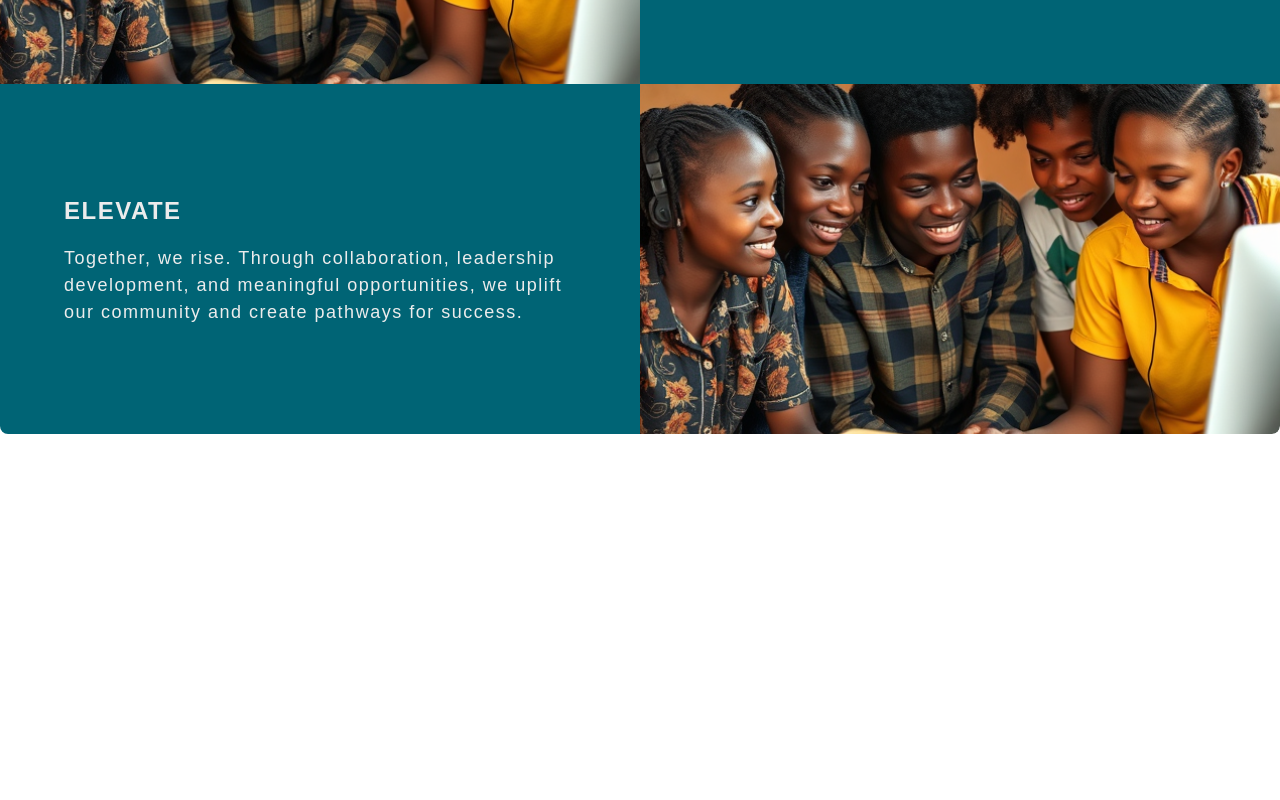
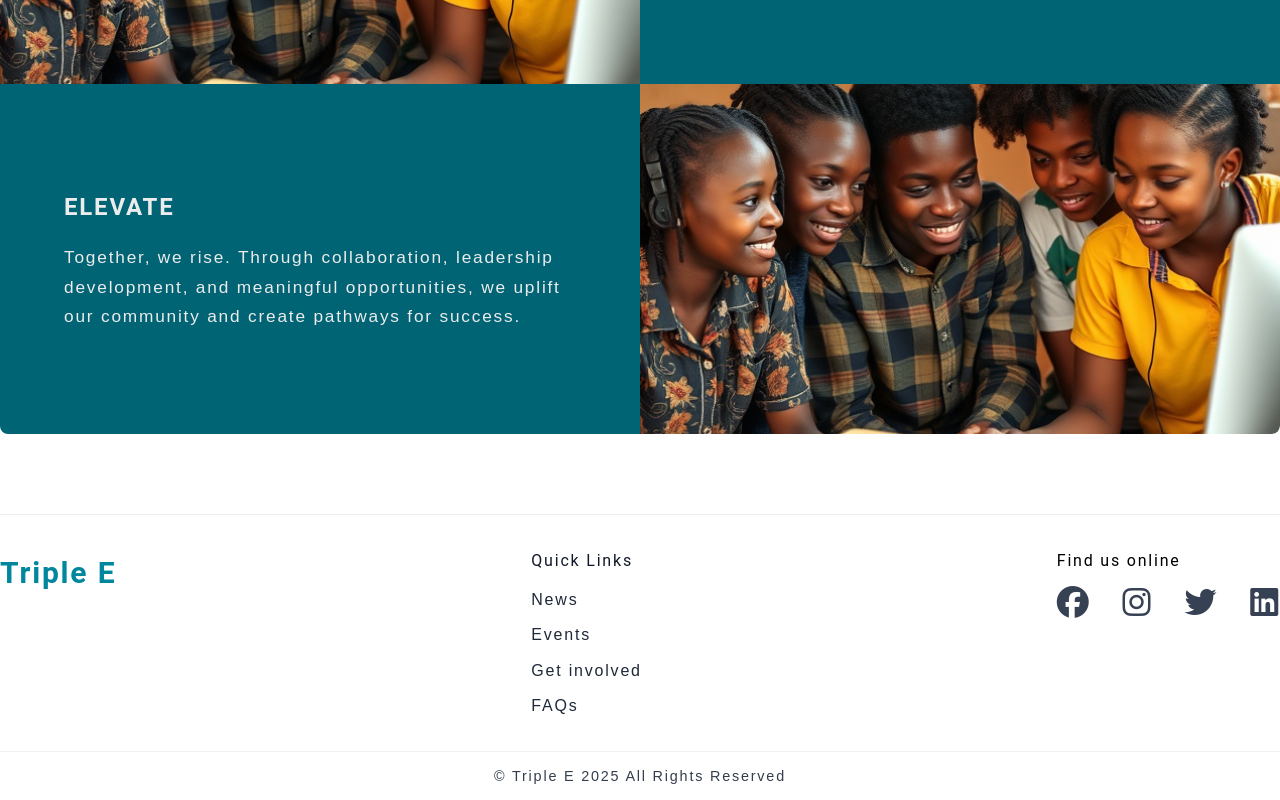
Before and after one commit to alekskimeu/triple-e, an Astro site: page / in a window 1280 px wide. Shown: the part 1380-2180 px from the top of the page. Before the commit the page ends 1894 px from the top, so only its background shows below. Built offline with nearby package versions, Linux system fonts and the light colour scheme; Astro itself is replaced by a stand-in of ours.

Commit message:
create footer component

```diff
--- a/src/components/Activity.astro
+++ b/src/components/Activity.astro
@@ -10,6 +10,6 @@ const {title, description, image} = Astro.props
     </div>
     <div class="content">
         <h4 class="font-semibold text-2xl !mb-4 uppercase title">{title}</h4>
-        <p class="text-lg">{description}</p>
+        <p class="text-[1.08rem] font-normal">{description}</p>
     </div>
 </div>
--- /dev/null
+++ b/src/components/Footer.astro
@@ -0,0 +1,50 @@
+---
+import '../styles/global.css'
+---
+
+<footer>
+    <div class="container">
+        <div class="content">
+            <h1 class="text-3xl text-[#00879E] font-bold">Triple E</h1>
+            <div>
+                <h3 class="text-gray-900 text-[1rem]">Quick Links</h3>
+                <div class="!mt-3">
+                    <ul class="flex flex-col gap-2">
+                        <li class="text-gray-800">
+                            <a href="/">News</a>
+                        </li>
+                        <li class="text-gray-800">
+                            <a href="/">Events</a>
+                        </li>
+                        <li class="text-gray-800">
+                            <a href="/">Get involved</a>
+                        </li>
+                        <li class="text-gray-800">
+                            <a href="/">FAQs</a>
+                        </li>
+                    </ul>
+                </div>
+
+            </div>
+            <div>
+                <h3>Find us online</h3>
+                <div class="!mt-3 flex items-center gap-8">
+                    <a href="" target="_blank" rel="noopener noreferrer">
+                        <i class="fab fa-facebook fa-2x text-gray-700"></i>
+                    </a>
+                    <a href="" target="_blank" rel="noopener noreferrer">
+                        <i class="fab fa-instagram fa-2x text-gray-700"></i>
+                    </a>
+                    <a href="" target="_blank" rel="noopener noreferrer">
+                        <i class="fab fa-twitter fa-2x text-gray-700"></i>
+                    </a>
+                    <a href="" target="_blank" rel="noopener noreferrer">
+                        <i class="fab fa-linkedin fa-2x text-gray-700"></i>
+                    </a>
+                </div>
+            </div>
+        </div>
+
+        <span class="flex justify-center items-center text-gray-800 !py-3 copyright">&copy; Triple E {new Date().getFullYear()} All Rights Reserved</span>
+    </div>
+</footer>
--- a/src/components/Header.astro
+++ b/src/components/Header.astro
@@ -1,7 +1,3 @@
----
-import '../styles/global.css'
----
-
 <header class="h-[4rem] py-4 !mb-3 header">
     <div class="container flex justify-between items-center h-[100%] border-b">
         <h1 class="text-2xl font-bold text-[#00879E] uppercase logo">Triple E</h1>
--- a/src/components/Hero.astro
+++ b/src/components/Hero.astro
@@ -1,8 +1,11 @@
 <section class="h-[76vh] hero">
     <div class="container rounded-lg h-[100%] relative">
-        <div class="absolute inset-y-0 left-16 bottom-[5rem] flex flex-col justify-end font-bold drop-shadow-lg">
+        <div class="absolute inset-y-0 left-16 bottom-[5rem] flex flex-col justify-end font-bold drop-shadow-lg max-w-[600px]">
             <h1 class="uppercase text-gray-300 text-3xl !mb-3">Triple E</h1>
             <h2 class="uppercase text-gray-300 text-xl">Educate &#8226; Empower	&#8226; Elevate</h2>
+            <p class="text-gray-300 font-normal !mt-3">
+                Building Minds, strengthening communities through Education, Empowerment, and Growth.
+            </p>
 
             <div class="flex items-center gap-10 !mt-8">
                 <a href="/" class="bg-[#00879E] !p-2.5 !px-3 rounded-lg text-gray-200 font-light">About us</a>
--- a/src/layouts/Layout.astro
+++ b/src/layouts/Layout.astro
@@ -1,5 +1,6 @@
 ---
-import Header from "../components/Header.astro";
+import Header from '../components/Header.astro'
+import Footer from "../components/Footer.astro";
 ---
 
 <!doctype html>
@@ -19,6 +20,7 @@ import Header from "../components/Header.astro";
 	<body>
 		<Header />
 		<slot />
+		<Footer />
 	</body>
 </html>
 
--- a/src/styles/global.css
+++ b/src/styles/global.css
@@ -1,5 +1,5 @@
 @import "tailwindcss";
-@import url("https://fonts.googleapis.com/css2?family=Barlow:ital,wght@0,100;0,200;0,300;0,400;0,500;0,600;0,700;0,800;0,900;1,100;1,200;1,300;1,400;1,500;1,600;1,700;1,800;1,900&family=Concert+One&family=Poppins:ital,wght@0,100;0,200;0,300;0,400;0,500;0,600;0,700;0,800;0,900;1,100;1,200;1,300;1,400;1,500;1,600;1,700;1,800;1,900&display=swap");
+@import url("https://fonts.googleapis.com/css2?family=Barlow:ital,wght@0,100;0,200;0,300;0,400;0,500;0,600;0,700;0,800;0,900;1,100;1,200;1,300;1,400;1,500;1,600;1,700;1,800;1,900&family=Concert+One&family=Poppins:ital,wght@0,100;0,200;0,300;0,400;0,500;0,600;0,700;0,800;0,900;1,100;1,200;1,300;1,400;1,500;1,600;1,700;1,800;1,900&family=Roboto:ital,wght@0,100..900;1,100..900&display=swap");
 
 * {
   padding: 0;
@@ -23,12 +23,17 @@ a,
 span,
 li,
 button {
-  letter-spacing: 1.5px;
-  line-height: 1.5;
+  letter-spacing: 1.8px;
+  line-height: 1.7;
 }
 
-p {
-  font-family: "Barlow", sans-serif;
+h1,
+h2,
+h3,
+h4,
+h5,
+h6 {
+  font-family: "Roboto", sans-serif;
 }
 
 .container {
@@ -38,7 +43,7 @@ p {
 
 /* Header */
 .header > .container {
-  border-bottom: 1px solid #dfdfdf;
+  border-bottom: 1px solid #ececec;
 }
 
 .header .container .logo {
@@ -139,3 +144,34 @@ p {
 .activities .activity:hover .content {
   background-color: #016e81;
 }
+
+/* Footer */
+footer {
+  min-height: 15rem;
+}
+
+footer .container {
+  border-top: 1px solid #eeeeee;
+}
+
+footer .content {
+  display: flex;
+  justify-content: space-between;
+  align-items: start;
+  gap: 3rem;
+  padding: 2rem 0;
+  border-bottom: 1px solid #f0f0f0;
+}
+
+footer .logo {
+  font-family: "Concert One", sans-serif;
+}
+
+footer ul li {
+  font-size: 1rem;
+}
+
+footer .copyright {
+  font-size: 0.9rem;
+  opacity: 0.9;
+}
```
